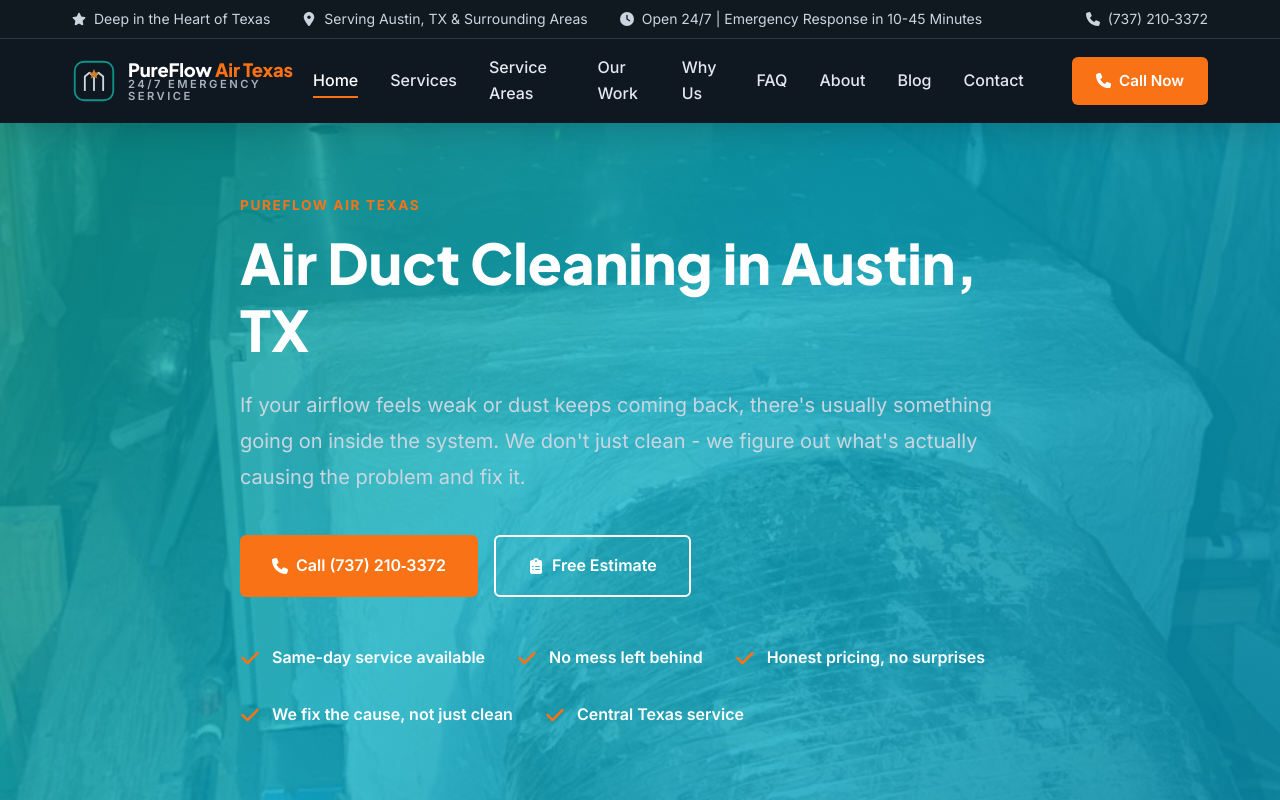
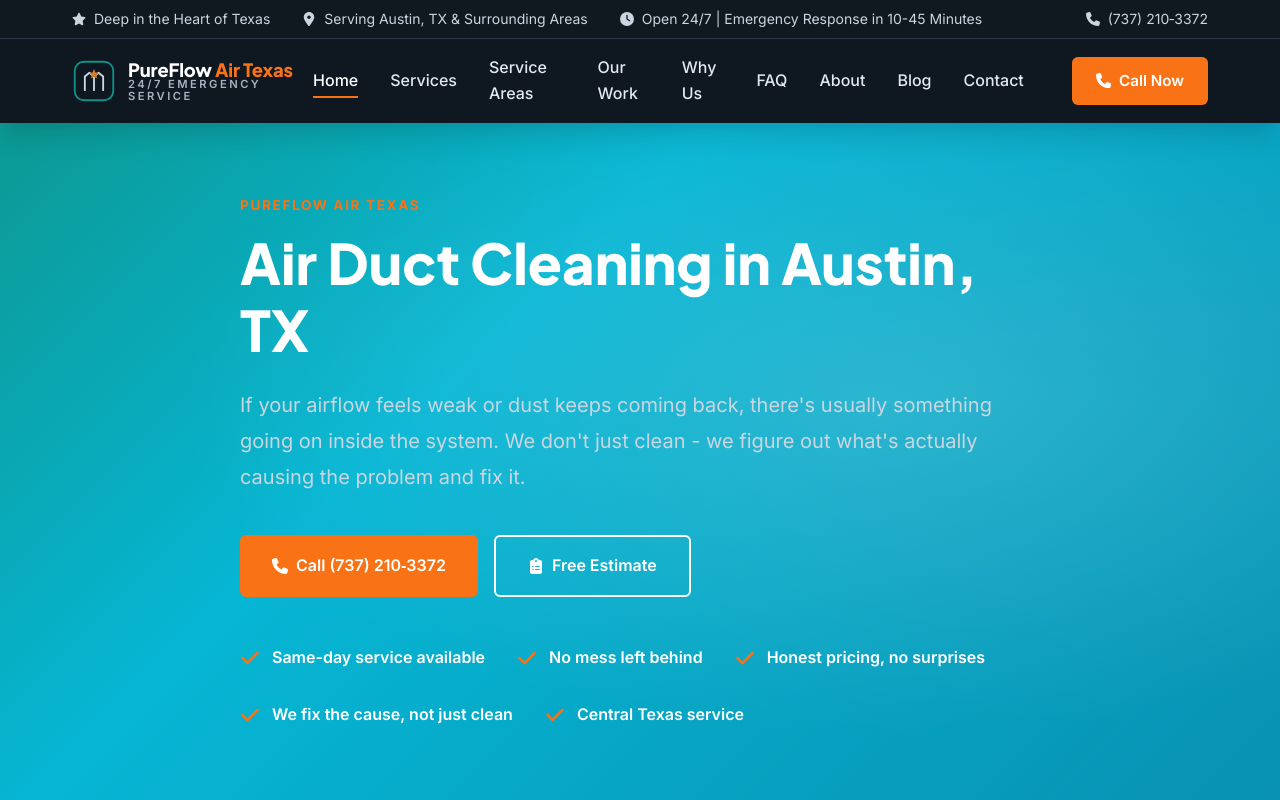
Before and after one commit to ZionAp/pureflowairtexas.com, a website: page index.html in a window 1280 px wide. Shown: the top 800 px of the page. Drawn offline with Linux system fonts and the light colour scheme.

Commit message:
Improve hero: clean teal gradient (removed muddy portrait photo overlay)
- Reverted hero to a clean gradient background (teal to cyan) with
  subtle radial highlight. No more portrait photo cropped into landscape.
- Removed hero image preload link.
- Updated test to match gradient-only hero.
- Lint + verify pass (25/25 + 16/16).

```diff
--- a/css/style.css
+++ b/css/style.css
@@ -471,15 +471,7 @@ a {
     inset: 0;
     z-index: 1;
     overflow: hidden;
-}
-
-.hero-bg img {
-    position: absolute;
-    inset: 0;
-    display: block;
-    width: 100%;
-    height: 100%;
-    object-fit: cover;
+    background: linear-gradient(135deg, #0d9488 0%, #06b6d4 40%, #0891b2 100%);
 }
 
 .hero-bg::after {
@@ -487,7 +479,7 @@ a {
     position: absolute;
     inset: 0;
     z-index: 1;
-    background: linear-gradient(135deg, rgba(13, 148, 136, 0.85) 0%, rgba(6, 182, 212, 0.75) 50%, rgba(8, 145, 178, 0.85) 100%);
+    background: radial-gradient(ellipse 80% 60% at 70% 50%, rgba(255,255,255,0.15) 0%, transparent 70%);
 }
 
 .hero-eyebrow {
--- a/index.html
+++ b/index.html
@@ -30,7 +30,6 @@
     <!-- Preload critical assets -->
     <link rel="preload" as="font" type="font/woff2" href="fonts/inter-latin.woff2" crossorigin>
     <link rel="preload" as="font" type="font/woff2" href="fonts/plus-jakarta-sans-latin.woff2" crossorigin>
-    <link rel="preload" as="image" href="images/WhatsApp-Image-2026-03-23-at-02.06.09-1.webp" fetchpriority="high">
 
     <link rel="stylesheet" href="css/style.css?v=20261117">
 
@@ -268,9 +267,7 @@
     <main id="main">
     <!-- Hero Section -->
     <section id="home" class="hero">
-        <div class="hero-bg" aria-hidden="true">
-            <img src="images/WhatsApp-Image-2026-03-23-at-02.06.09-1.webp" alt="" width="900" height="1600" fetchpriority="high" decoding="async">
-        </div>
+        <div class="hero-bg" aria-hidden="true"></div>
         <div class="container">
             <div class="hero-content">
                 <div class="hero-text">
```
Also changed, not shown: tests/site.test.js (+2 -5 lines).
